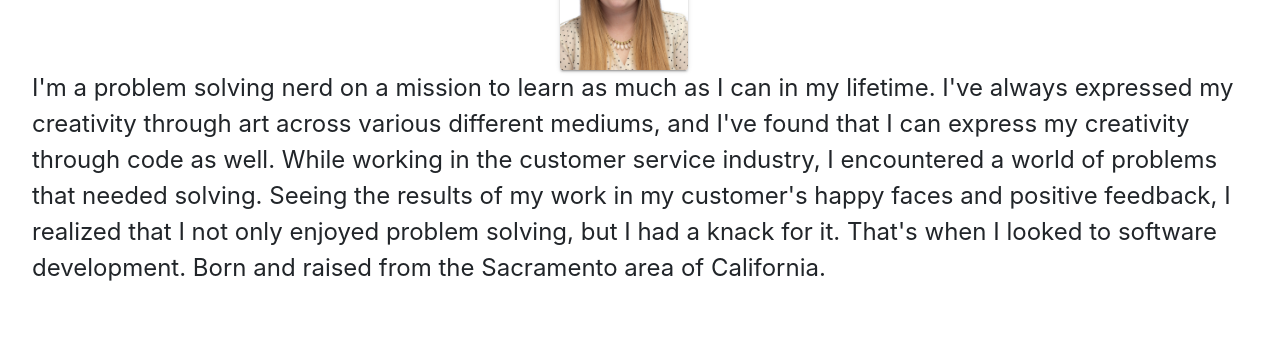
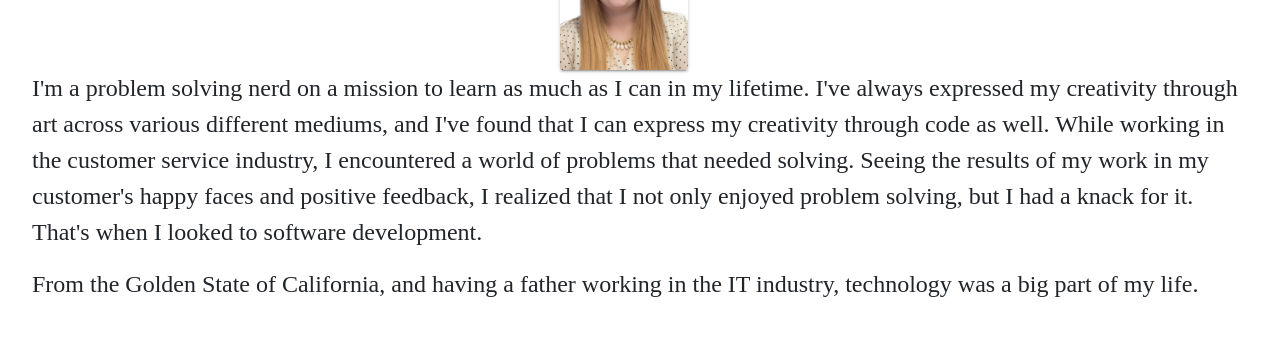
Before and after one commit to MissPeperr/portfolio-site, a React (Create React App) app: page / in a window 1280 px wide. Shown: the part 1361-1713 px from the top of the page. Built offline with nearby package versions, Linux system fonts and the light colour scheme.

Commit message:
added potential background images, fixed the font issue

```diff
--- a/src/components/mainpage/mainpage.css
+++ b/src/components/mainpage/mainpage.css
@@ -69,6 +69,7 @@
     display: flex;
     justify-content: center;
     flex-direction: column;
+    font-family: 'Noto Serif TC', serif;
 }
 
 #about-me h2 {
@@ -98,6 +99,7 @@
     display: flex;
     justify-content: center;
     flex-direction: column;
+    font-family: 'Noto Serif TC', serif;
 
 }
 
--- a/src/components/mainpage/mainpage.js
+++ b/src/components/mainpage/mainpage.js
@@ -23,8 +23,8 @@ export default class MainPage extends Component {
                     <div id="about-me-paragraph">
                         <img id="madi-fun-img" src={require('./MadisonPeper_Fun.jpg')} />
                         <p>I'm a problem solving nerd on a mission to learn as much as I can in my lifetime. I've always expressed my creativity through art across various different mediums, and I've found that I can express my creativity through code as well. While working in the customer service industry, I encountered a world of problems that needed solving. Seeing the results of my work in my customer's happy faces and positive feedback, I realized that I not only enjoyed problem solving, but I had a knack for it. That's when I looked to software development.
-                        Born and raised from the Sacramento area of California.
                         </p>
+                        <p>From the Golden State of California, and having a father working in the IT industry, technology was a big part of my life. </p>
                     </div>
                 </div>
                 <div id="parallax-space"></div>
--- a/src/index.css
+++ b/src/index.css
@@ -7,6 +7,5 @@ body {
 }
 
 code {
-  font-family: source-code-pro, Menlo, Monaco, Consolas, "Courier New",
-    monospace;
+  font-family: 'Noto Serif TC', serif;
 }
```
Also changed, not shown: public/manifest.json, src/components/mainpage/Disneyland-Backgrounds.jpg (added), src/components/mainpage/Disneyland-Computer-Wallpaper.jpg (added).
